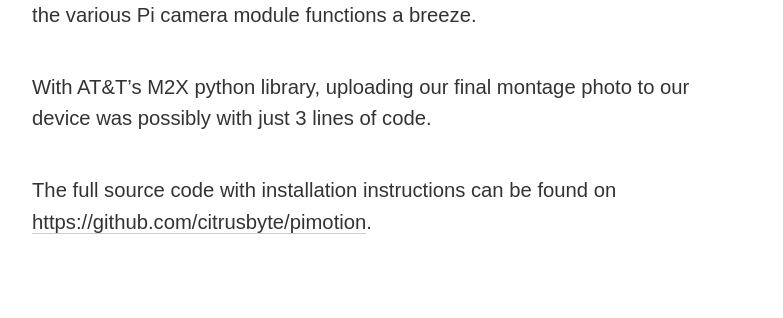
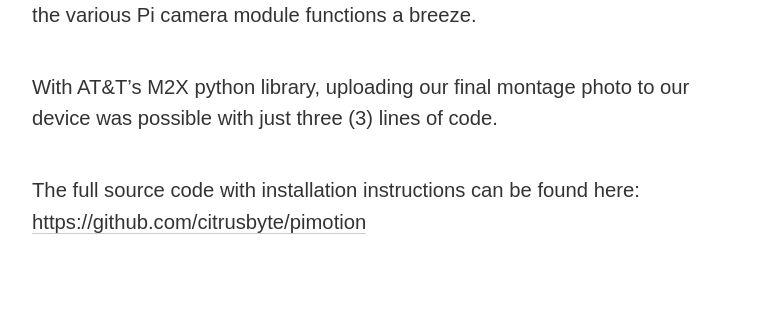
Before and after one commit to JonathanHorowitzCB/citrusbyte.github.io, a Jekyll site: the page built from _posts/2014-12-19-pimotion.markdown, in a window 1280 px wide and 900 px high, scrolled down 11176 px. Shown: the part 355-673 px from the top of the window, without its empty margins (248-1031 px from the left). Built offline with Jekyll 4.4.1, drawn with Linux system fonts in a browser that asks for light colours.

Commit message:
Minor updates to pimotion blogpost

```diff
--- a/_posts/2014-12-19-pimotion.markdown
+++ b/_posts/2014-12-19-pimotion.markdown
@@ -288,6 +288,6 @@ Using the Raspberry PI as the platform is a perfect fit for a motion detection s
 
 Using the motion vector data channel from the H.264 encoder allowed us to detect motion with a fairly accurate result. The python lib picamera made using the various Pi camera module functions a breeze.
 
-With AT&T's M2X python library, uploading our final montage photo to our device was possibly with just 3 lines of code.
+With AT&T's M2X python library, uploading our final montage photo to our device was possible with just three (3) lines of code.
 
-The full source code with installation instructions can be found on [https://github.com/citrusbyte/pimotion](https://github.com/citrusbyte/pimotion).
+The full source code with installation instructions can be found here: [https://github.com/citrusbyte/pimotion](https://github.com/citrusbyte/pimotion)
```
